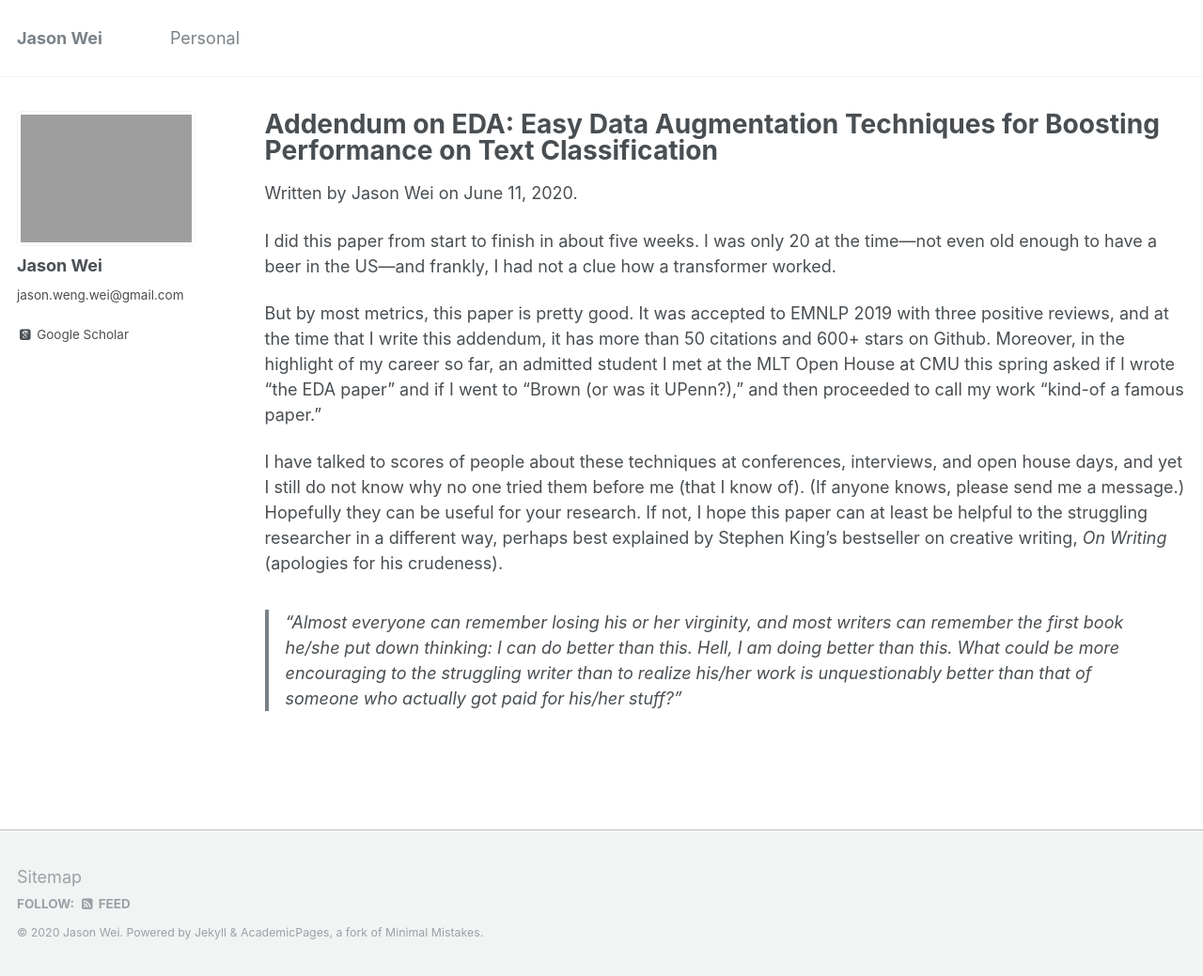
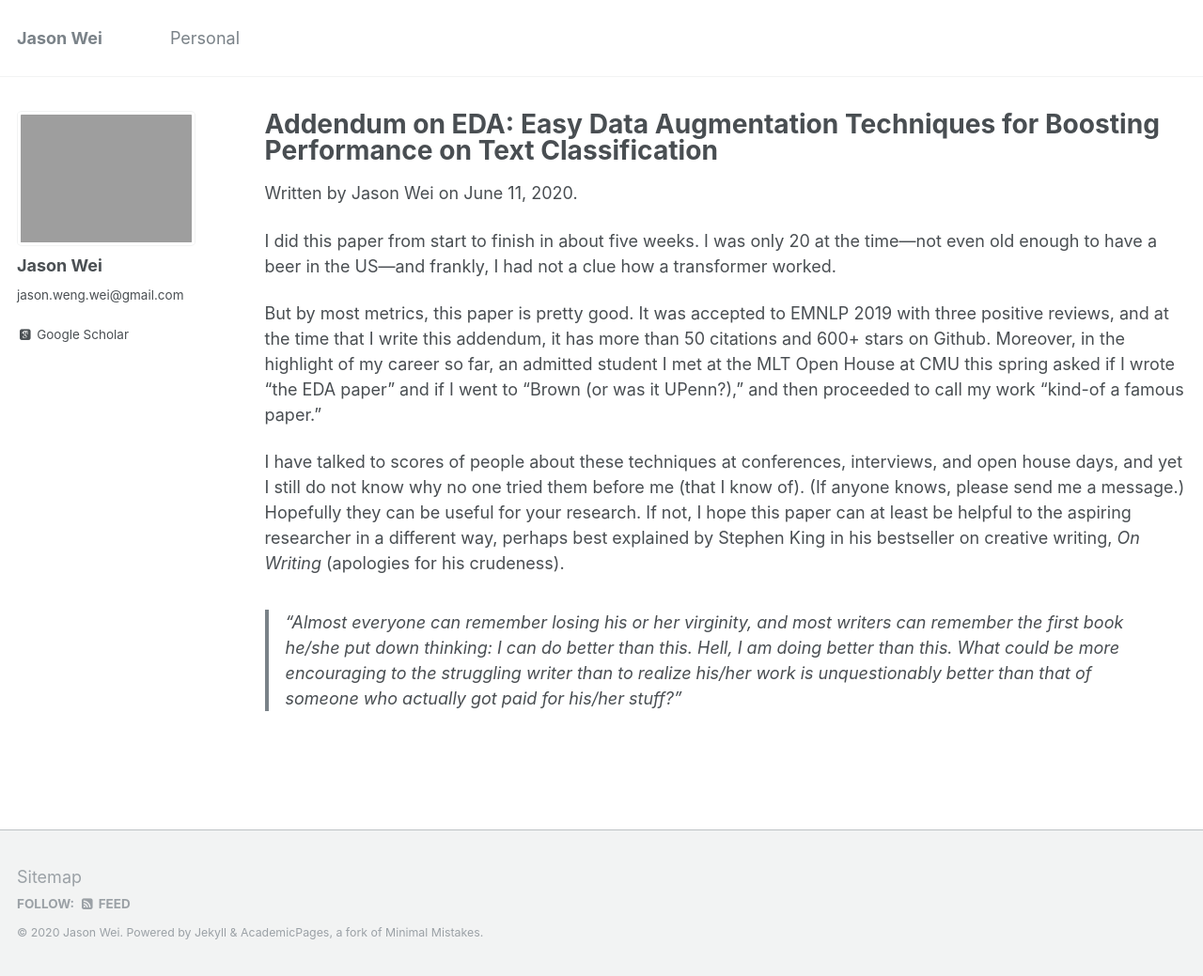
Before and after one commit to jasonwei20/jasonwei20.github.io, a Jekyll site: the page built from _pages/eda.md, in a window 1280 px wide. Shown: the whole page at 94% size. Built offline with Jekyll 4.4.1, drawn with Linux system fonts in a browser that asks for light colours; some web fonts are replaced.

Commit message:
add stuff

```diff
--- a/_pages/eda.md
+++ b/_pages/eda.md
@@ -19,6 +19,6 @@ Moreover, in the highlight of my career so far, an admitted student I met at the
 I have talked to scores of people about these techniques at conferences, interviews, and open house days, and yet I still do not know why no one tried them before me (that I know of).
 (If anyone knows, please send me a message.)
 Hopefully they can be useful for your research.
-If not, I hope this paper can at least be helpful to the struggling researcher in a different way, perhaps best explained by Stephen King's bestseller on creative writing, *On Writing* (apologies for his crudeness).
+If not, I hope this paper can at least be helpful to the aspiring researcher in a different way, perhaps best explained by Stephen King in his bestseller on creative writing, *On Writing* (apologies for his crudeness).
 
  > "Almost everyone can remember losing his or her virginity, and most writers can remember the first book he/she put down thinking: *I can do better than this. Hell, I am doing better than this.* What could be more encouraging to the struggling writer than to realize his/her work is unquestionably better than that of someone who actually got paid for his/her stuff?"
```
Also changed, not shown: _pages/about.md (+1 -1 lines).
